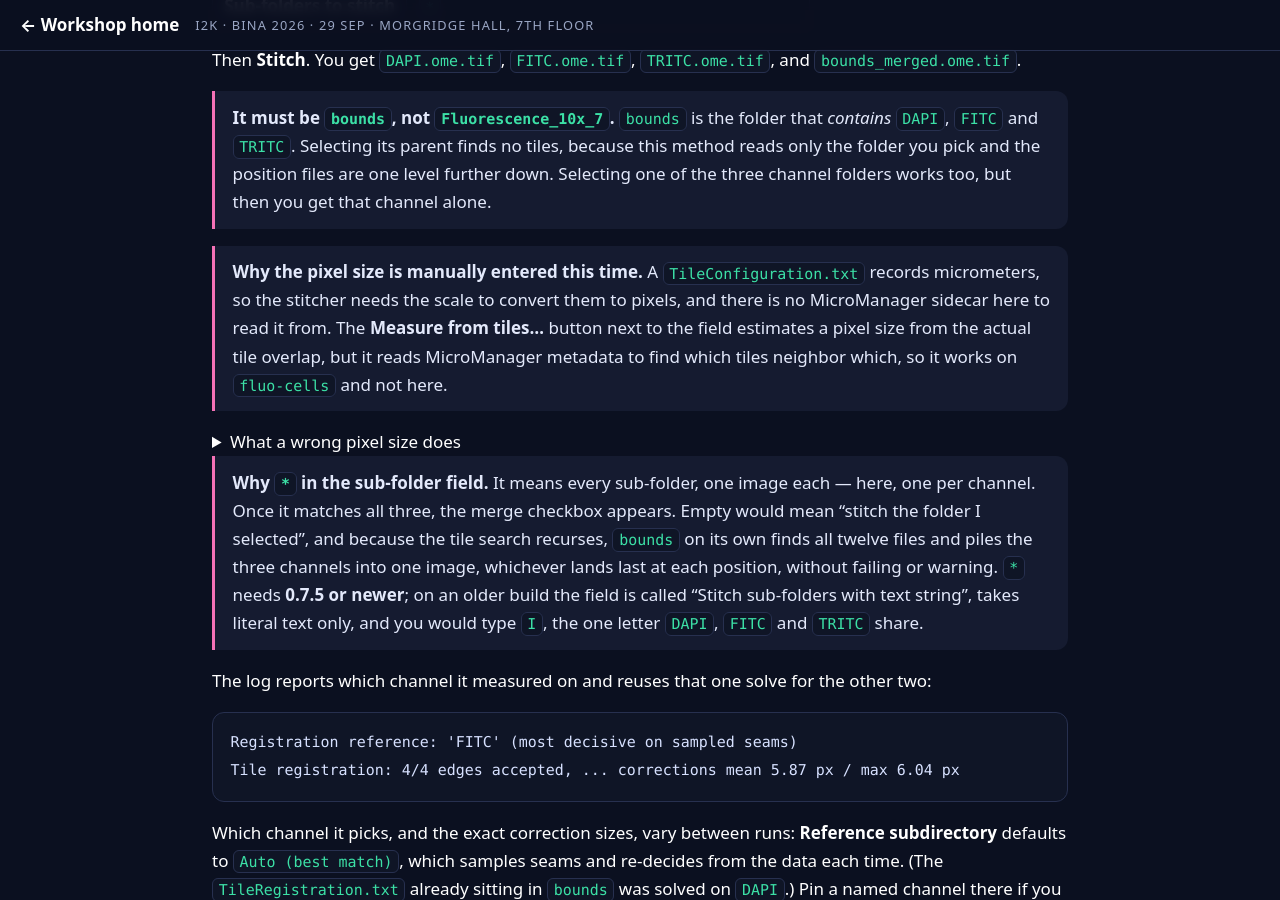
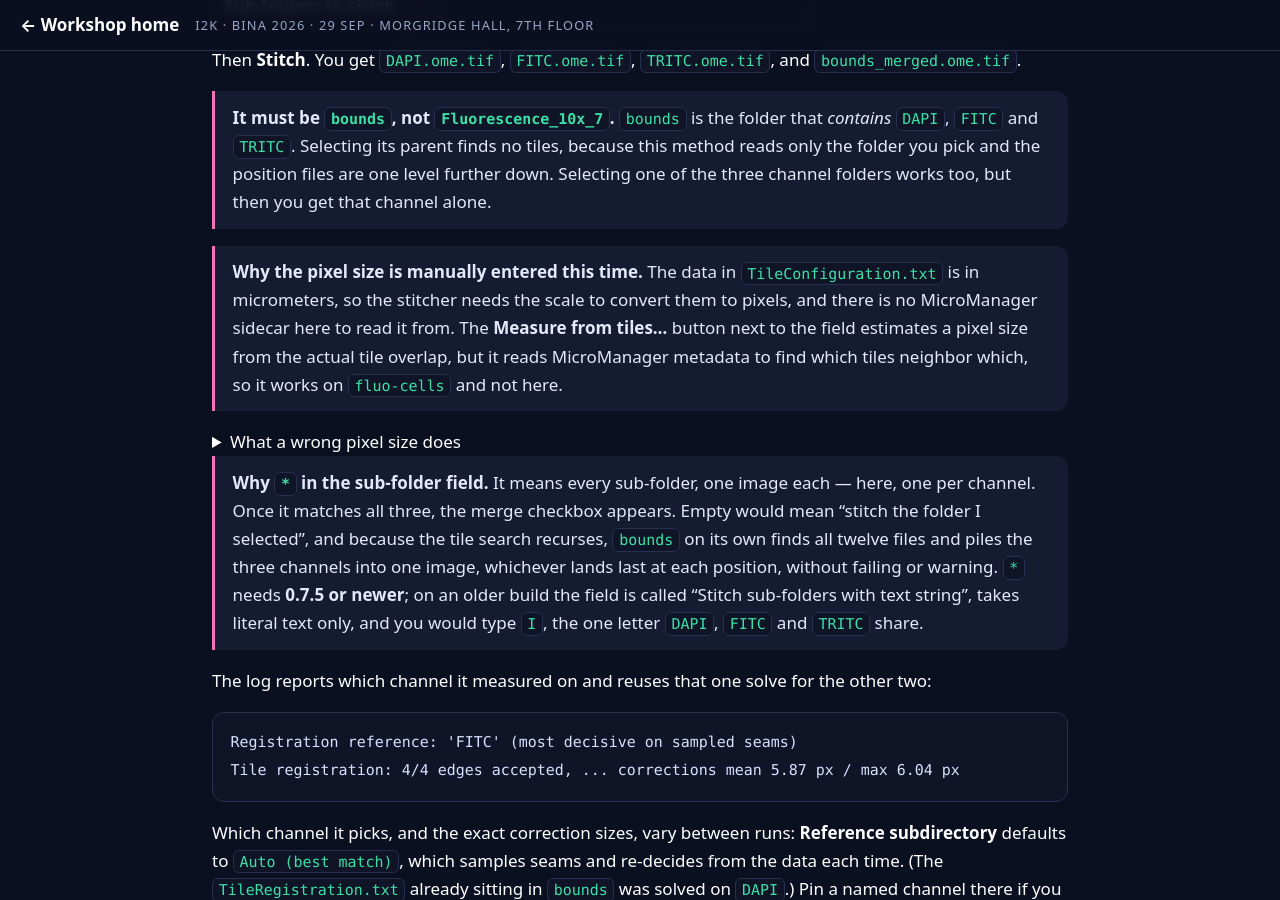
Before and after one commit to MichaelSNelson/BINA-I2K-2026-QuPath-Extensions, a Jekyll site: the page built from docs/13-tiles-to-pyramid.md, in a window 1280 px wide and 900 px high, scrolled down 6139 px. Built offline with Jekyll 4.4.1, drawn with Linux system fonts in a browser that asks for light colours.

Commit message:
Guide 13: TileConfiguration wording
Claude-Session: https://claude.ai/code/session_01KwiACUr5MacuDvqp74c96o

```diff
--- a/docs/13-tiles-to-pyramid.md
+++ b/docs/13-tiles-to-pyramid.md
@@ -251,7 +251,7 @@ Then **Stitch**. You get `DAPI.ome.tif`, `FITC.ome.tif`, `TRITC.ome.tif`, and
 > only the folder you pick and the position files are one level further down. Selecting one of
 > the three channel folders works too, but then you get that channel alone.
 
-> **Why the pixel size is manually entered this time.** A `TileConfiguration.txt` records micrometers, so
+> **Why the pixel size is manually entered this time.** The data in `TileConfiguration.txt` is in micrometers, so
 > the stitcher needs the scale to convert them to pixels, and there is no MicroManager sidecar
 > here to read it from. The **Measure from tiles...** button next to the field estimates a pixel
 > size from the actual tile overlap, but it reads MicroManager metadata to find which tiles
```
